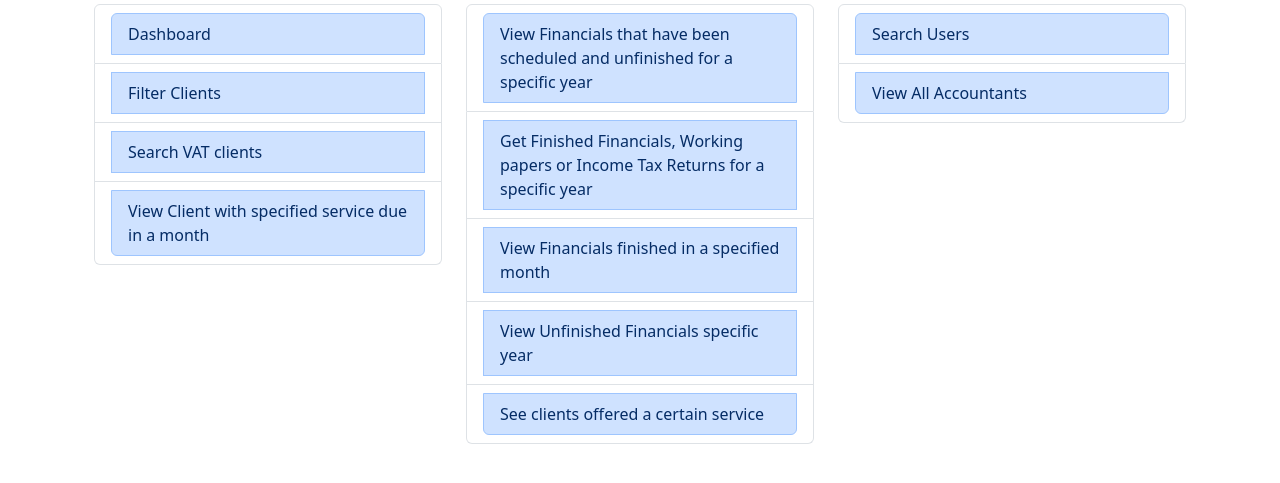
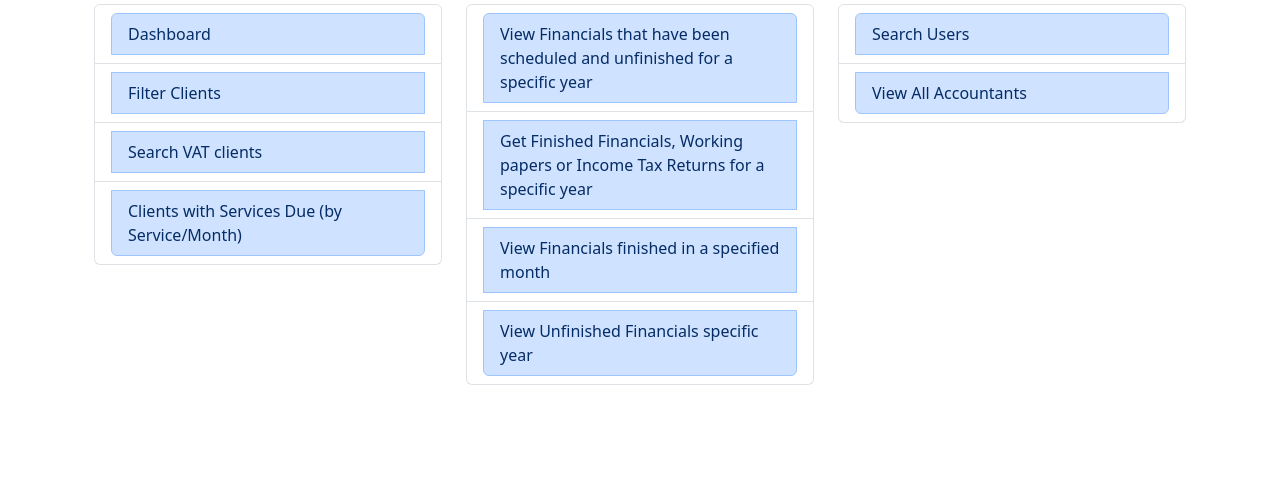
Before and after one commit to anthonyrtom/afs-management, a Django app: page /reports/ in a window 1280 px wide. Shown: the part 252-735 px from the top of the page. Run offline with Django 5.2, Linux system fonts and the light colour scheme; the visitor is signed in with stand-in values (Sample User, id 1); parts of the project's set-up code (start-up, migrations or seed data) failed here and were passed over.

Commit message:
incoporating user feedback v3

```diff
--- a/client/templates/client/reports.html
+++ b/client/templates/client/reports.html
@@ -23,7 +23,7 @@
                     </li>
 
                     <li class="list-group-item d-flex justify-content-between">
-                        <a href="{% url 'view-service-overview' %}" class="list-group-item list-group-item-action list-group-item-primary">View Client with specified service due in a month</a>
+                        <a href="{% url 'view-service-overview' %}" class="list-group-item list-group-item-action list-group-item-primary">Clients with Services Due (by Service/Month) </a>
                     </li>
             </ul>
         </div>
@@ -42,9 +42,6 @@
                 </li>
                 <li class="list-group-item">
                     <a href="{% url 'unfinished-financials' %}" class="list-group-item list-group-item-action list-group-item-primary">View Unfinished Financials specific year</a>
-                </li>
-                <li class="list-group-item">
-                    <a href="{% url 'client_services' %}" class="list-group-item list-group-item-action list-group-item-primary">See clients offered a certain service </a>
                 </li>
 
             </ul>
--- a/client/urls.py
+++ b/client/urls.py
@@ -8,9 +8,6 @@ urlpatterns = [
     path('reports/', views.reports, name="reports"),
     path('dashboard/', views.dashboard, name="dashboard"),
     path('all-clients/', views.view_all_clients, name="all-clients"),
-    #     path('statutory-clients/', views.client_filter_view, name="statutory-clients"),
-    #     path('get-accountant-clients/', views.filter_clients_by_accountant,
-    #          name="get_accountant_clients"),
     path('view-scheduled/', views.scheduled_financials,
          name="view-scheduled"),
     path('filter-financials/', views.get_finished_or_scheduled_afs,
@@ -23,12 +20,8 @@ urlpatterns = [
          name="get-accountants"),
     path('search-users/', views.search_users,
          name="search-users"),
-    #     path('search-clients/', views.search_clients,
-    #          name="search-clients"),
     path('search-vat-clients/', views.search_vat_clients,
          name="search-vat-clients"),
-    #     path('get-clients-for-month/', views.get_clients_for_month,
-    #          name="get-clients-for-month"),
     path('get-clients-for-month-or-accountant/', views.process_vat_clients_for_period,
          name="process_vat_clients_for_period"),
     path('vat-clients/update/', views.update_vat_client_status,
@@ -42,10 +35,6 @@ urlpatterns = [
     path('client-financial-years/create/', views.create_clients_for_financial_year,
          name='create_client_financial_year'),
     path("client/<int:id>/", views.ClientDetailView.as_view(), name="client-detail"),
-    #     path("client-with-monthend/", views.get_clients_with_certain_month_end,
-    #          name="client-with-monthend"),
-    path('client-services/', views.ClientServiceListView.as_view(),
-         name='client_services'),
     path("ajax/update-vat-status/", views.ajax_update_vat_status,
          name="ajax_update_vat_status"),
     path("ajax/update-afs-status/", views.ajax_update_afs_status,
--- a/client/views.py
+++ b/client/views.py
@@ -285,91 +285,8 @@ def view_all_clients(request):
                                              Q(vat_reg_number__icontains=query) |
                                              Q(internal_id_number__icontains=query))
         count = len(all_clients)
-        return render(request, "client/all_clients.html", {"clients": all_clients, "headers": headers, "count": count})
+        return render(request, "client/all_clients.html", {"clients": all_clients, "headers": headers, "count": count, "form": form})
     return render(request, "client/all_clients.html", {"form": form})
-
-
-# @login_required
-# def client_filter_view(request):
-#     form = ClientFilterForm(request.GET or None)
-#     with_without = "without"
-
-#     if form.is_valid():
-#         field = form.cleaned_data['field']
-#         null_filter = form.cleaned_data['null_filter']
-
-#         filter_kwargs = {f"{field}__isnull": null_filter == 'null'}
-#         with_without = "without" if null_filter == 'null' else "with"
-
-#         clients = Client.objects.filter(**filter_kwargs)
-#         total = Client.objects.count()
-#         headers = ["Client Name", "Internal ID", "Reg No.",
-#                    "Client Type", "Year End", "VAT No", "Accountant"]
-
-#         search_term = request.GET.get("searchterm", "")
-#         if search_term:
-#             clients = clients.filter(
-#                 Q(name__icontains=search_term) |
-#                 Q(surname__icontains=search_term) |
-#                 Q(income_tax_number__icontains=search_term) |
-#                 Q(paye_reg_number__icontains=search_term) |
-#                 Q(uif_reg_number__icontains=search_term) |
-#                 Q(entity_reg_number__icontains=search_term) |
-#                 Q(vat_reg_number__icontains=search_term) |
-#                 Q(internal_id_number__icontains=search_term)
-#             )
-
-#         clients = clients.order_by("name")
-#         count = clients.count()
-#         field_display = field.replace("_", " ")
-
-#         return render(request, 'client/filtered_clients.html', {
-#             'form': form,
-#             'clients': clients,
-#             'statutory_type': field_display,
-#             'with_without': with_without,
-#             'headers': headers,
-#             'count': count,
-#             'total': total
-#         })
-
-#     return render(request, 'client/get_clients.html', {'form': form})
-
-
-# @login_required
-# def filter_clients_by_accountant(request):
-#     form = AccountantFilterForm(request.GET or None)
-#     clients = None
-#     count = 0
-#     headers = ["Client Name", "Client Type",
-#                "Month End", "VAT No.", "Accountant"]
-#     search_term = request.GET.get("search", "")
-
-#     if form.is_valid() and form.cleaned_data.get('accountant'):
-#         accountant = form.cleaned_data['accountant']
-#         clients = Client.objects.filter(accountant=accountant)
-
-#         if search_term:
-#             clients = clients.filter(
-#                 Q(name__icontains=search_term) |
-#                 Q(vat_reg_number__icontains=search_term) |
-#                 Q(internal_id_number__icontains=search_term) |
-#                 Q(entity_reg_number__icontains=search_term) |
-#                 Q(paye_reg_number__icontains=search_term)
-#             )
-
-#         clients = clients.order_by("name")
-#         count = clients.count()
-
-#     has_accountants = CustomUser.objects.filter(clients__isnull=False).exists()
-
-#     return render(request, 'client/accountant_clients.html', {
-#         'form': form if has_accountants else None,
-#         'clients': clients,
-#         'headers': headers,
-#         'count': count,
-#         'search_term': search_term
-#     })
 
 
 @login_required
@@ -569,29 +486,6 @@ def search_users(request):
     return render(request, "client/search_users.html", {"form": form, "users": users, "count": count})
 
 
-# @login_required
-# def search_clients(request):
-#     form = ClientFilterForm(request.GET or None)
-#     clients = Client.objects.all().order_by("name")
-#     count = len(clients)
-
-#     if form.is_valid():
-#         query = form.cleaned_data.get("query", "")
-
-#         if query:
-#             clients = clients.filter(
-#                 Q(name__icontains=query)
-#             )
-#         client_type = form.cleaned_data.get("client_type", "")
-#         if client_type != "all":
-#             clients = clients.filter(client_type__name=client_type)
-
-#         headers = ["Name", "Internal No.", "Reg Number", "Type", "Year End"]
-#         count = len(clients)
-#         return render(request, "client/found_clients.html", {"form": form, "clients": clients, "count": count, "headers": headers})
-#     return render(request, "client/found_clients.html", {"form": form, "clients": clients, "count": count})
-
-
 @login_required
 def search_vat_clients(request):
     form = VatClientSearchForm(request.GET or None)
@@ -662,46 +556,6 @@ def search_vat_clients(request):
         })
 
     return render(request, "client/search_vat_client.html", {"form": form})
-
-
-# @login_required
-# def get_clients_for_month(request):
-#     form = VatClientsByMonthForm(request.GET or None)
-#     clients = None
-#     count = 0
-#     headers = ["Client Name", "Client Type",
-#                "Month End", "VAT No", "Accountant", "Category"]
-#     searchterm = request.GET.get("searchterm", "")
-
-#     if form.is_valid():
-#         month = form.cleaned_data["month"]
-#         selected_accountant = form.cleaned_data["accountant"]
-
-#         clients = Client.get_vat_clients_for_month(
-#             month=month,
-#             accountant=selected_accountant if selected_accountant else None
-#         )
-
-#         if searchterm:
-#             clients = clients.filter(
-#                 Q(name__icontains=searchterm) |
-#                 Q(surname__icontains=searchterm) |
-#                 Q(income_tax_number__icontains=searchterm) |
-#                 Q(vat_reg_number__icontains=searchterm)
-#             )
-
-#         count = clients.count()
-#         return render(request, "client/vat_clients_for_month.html", {
-#             "form": form,
-#             "clients": clients,
-#             "month": month.title() if month else "All",
-#             "selected_accountant": selected_accountant,
-#             "headers": headers,
-#             "count": count,
-#             "searchterm": searchterm
-#         })
-
-#     return render(request, "client/vat_clients_for_month.html", {"form": form})
 
 
 @login_required
@@ -796,7 +650,6 @@ def ajax_update_comment(request):
     try:
         client = VatSubmissionHistory.objects.get(id=client_id)
         client.comment = comment
-        # client.schedule_date = schedule_date
         client.save()
         return JsonResponse({"success": True})
     except VatSubmissionHistory.DoesNotExist:
@@ -811,14 +664,9 @@ def ajax_update_vat_status(request):
     try:
         client = VatSubmissionHistory.objects.get(id=client_id)
 
-        # Check for individual field update
-        # This block should be first to handle the most common case from single checkboxes
         if "field" in request.POST and "value" in request.POST:
             field_name = request.POST.get("field")
-            # Convert 'true'/'false' string to boolean
             value = request.POST.get("value") == 'true'
-
-            # Ensure the field name is one we expect to update for security
             if field_name in ['submitted', 'client_notified', 'paid']:
                 setattr(client, field_name, value)
                 client.save()
@@ -826,9 +674,6 @@ def ajax_update_vat_status(request):
             else:
                 return JsonResponse({"success": False, "error": "Invalid field name"})
 
-        # Support bulk update (from mark-complete checkbox)
-        # This block will only execute if 'field' and 'value' are NOT present (i.e., it's a bulk update)
-        # Or, you can make this an 'elif' if you want to prioritize the individual update
         updated_any_field_in_bulk = False
         for field in ['submitted', 'client_notified', 'paid']:
             if field in request.POST:
@@ -840,14 +685,11 @@ def ajax_update_vat_status(request):
             client.save()
             return JsonResponse({"success": True})
         else:
-            # If no specific 'field' or known bulk fields were in the POST,
-            # it might be an invalid request or missing parameters.
             return JsonResponse({"success": False, "error": "No valid fields to update specified"})
 
     except VatSubmissionHistory.DoesNotExist:
         return JsonResponse({"success": False, "error": "Client not found"})
     except Exception as e:
-        # Catch any other unexpected errors
         return JsonResponse({"success": False, "error": f"An error occurred: {str(e)}"})
 
 
@@ -1056,148 +898,3 @@ class ClientDetailView(LoginRequiredMixin, DetailView):
 
     def get_object(self):
         return get_object_or_404(Client, id=self.kwargs["id"])
-
-
-# @login_required
-# def get_clients_with_certain_month_end(request):
-#     form = ClientForMonthForm(request.GET or None)
-#     if form.is_valid():
-#         month = form.cleaned_data["month"].lower()
-#         clients = []
-#         if month == "all":
-#             clients = Client.objects.all().order_by("name")
-#         else:
-#             month_index = settings.MONTHS_LIST.index(month) + 1
-#             clients = Client.objects.filter(
-#                 month_end=month_index).order_by("name")
-#         headers = ["Client Name", "Client Type",
-#                    "Month End", "VAT No", "Accountant"]
-#         count = len(clients)
-#         return render(request, "client/clients_with_monthend.html", {"clients": clients, "headers": headers, "count": count, "total": len(Client.objects.all()), "month": month.title()})
-#     return render(request, "client/clients_with_monthend.html", {"form": form})
-
-
-class ClientServiceListView(LoginRequiredMixin, View):
-    def get(self, request):
-        service_id = request.GET.get('service')
-        query = request.GET.get('q', "").strip()
-        services = Service.objects.all()
-        clients = []
-
-        if service_id:
-            try:
-                selected_service = Service.objects.get(id=service_id)
-                clients = ClientService.objects.filter(
-                    service=selected_service
-                ).select_related('client').order_by("client__name")
-
-                if query:
-                    clients = clients.filter(client__name__icontains=query)
-
-            except Service.DoesNotExist:
-                selected_service = None
-
-        count = len(clients) if hasattr(clients, 'count') else len(clients)
-
-        return render(request, 'client/client_services.html', {
-            'services': services,
-            'clients': clients,
-            'count': count
-        })
-
-
-"""
-The below view is for more than one financial year
-"""
-# @login_required
-# def get_unfinished_financials(request):
-#     form = MissingAFSsForm(request.GET or None)
-#     data = False
-#     first_time = True
-#     query = request.GET.get("q", "").strip()
-
-#     if form.is_valid():
-#         data = True
-#         first_time = False
-#         client = form.cleaned_data.get("client_select", None)
-#         start_year = int(form.cleaned_data["start_year"])
-#         end_year = int(form.cleaned_data["end_year"])
-
-#         if start_year > end_year:
-#             start_year, end_year = end_year, start_year
-
-#         missing_years = list(range(start_year, end_year + 1))
-#         client_data = []
-#         today = datetime.now()
-
-#         # Initial queryset
-#         clients = Client.objects.all().order_by("name")
-
-#         if client:
-#             clients = clients.filter(id=client.id)
-#         elif query:
-#             clients = clients.filter(name__icontains=query)
-
-#         counter = 0
-#         for curr_client in clients:
-#             if curr_client.is_afs_client(today):
-#                 for year in missing_years:
-#                     if curr_client.is_year_after_afs_first(year, today):
-#                         counter += 1
-#                         row = [curr_client.name]
-#                         financial_year = FinancialYear.objects.filter(
-#                             the_year=year).first()
-#                         has_record = ClientFinancialYear.objects.filter(
-#                             client=curr_client, financial_year=financial_year, afs_done=True
-#                         ).exists()
-#                         if not has_record:
-#                             row.append("NO")
-#                             client_data.append(row)
-
-#         count = len(client_data)
-#         headers = ["Client Name"] + missing_years
-
-#         return render(request, "client/unfinished_financials.html", {
-#             "client_data": client_data,
-#             "headers": headers,
-#             "data": data,
-#             "first_time": first_time,
-#             "count": count,
-#             "counter": counter,
-#             "form": form,
-#             "query": query
-#         })
-
-#     return render(request, "client/unfinished_financials.html", {
-#         "form": form,
-#         "first_time": first_time,
-#     })
-"""
-End of method for two financial years
-"""
-
-# @login_required
-# def process_client_financial_years(request):
-#     """Handles the form selection and renders the results."""
-#     form = ClientFinancialYearProcessForm(request.POST or None)
-
-#     if form.is_valid():
-#         client = form.cleaned_data['client']
-#         financial_year = form.cleaned_data['financial_year']
-
-#         client_financial_years = ClientFinancialYear.objects.filter(
-#             financial_year=financial_year
-#         ).order_by("client__name")
-#         if client:
-#             client_financial_years = client_financial_years.filter(
-#                 client=client)
-
-#         headers = ["Client Name", "Financial Year", "Schedule Date",
-#                    "Finish Date", "WP Done", "AFS Done", "Posting Done", "ITR14", "Update"]
-#         count = len(client_financial_years)
-#         return render(request, "client/client_financial_years_list.html", {
-#             "client_financial_years": client_financial_years,
-#             "headers": headers, "count": count
-#         })
-
-#     return render(request, "client/client_financial_years_form.html", {"form": form})
```
Also changed, not shown: client/forms.py (+13 -54 lines), client/templates/client/all_clients.html (+29 -5 lines), client/templates/client/service_overview.html (+19 -3 lines).
